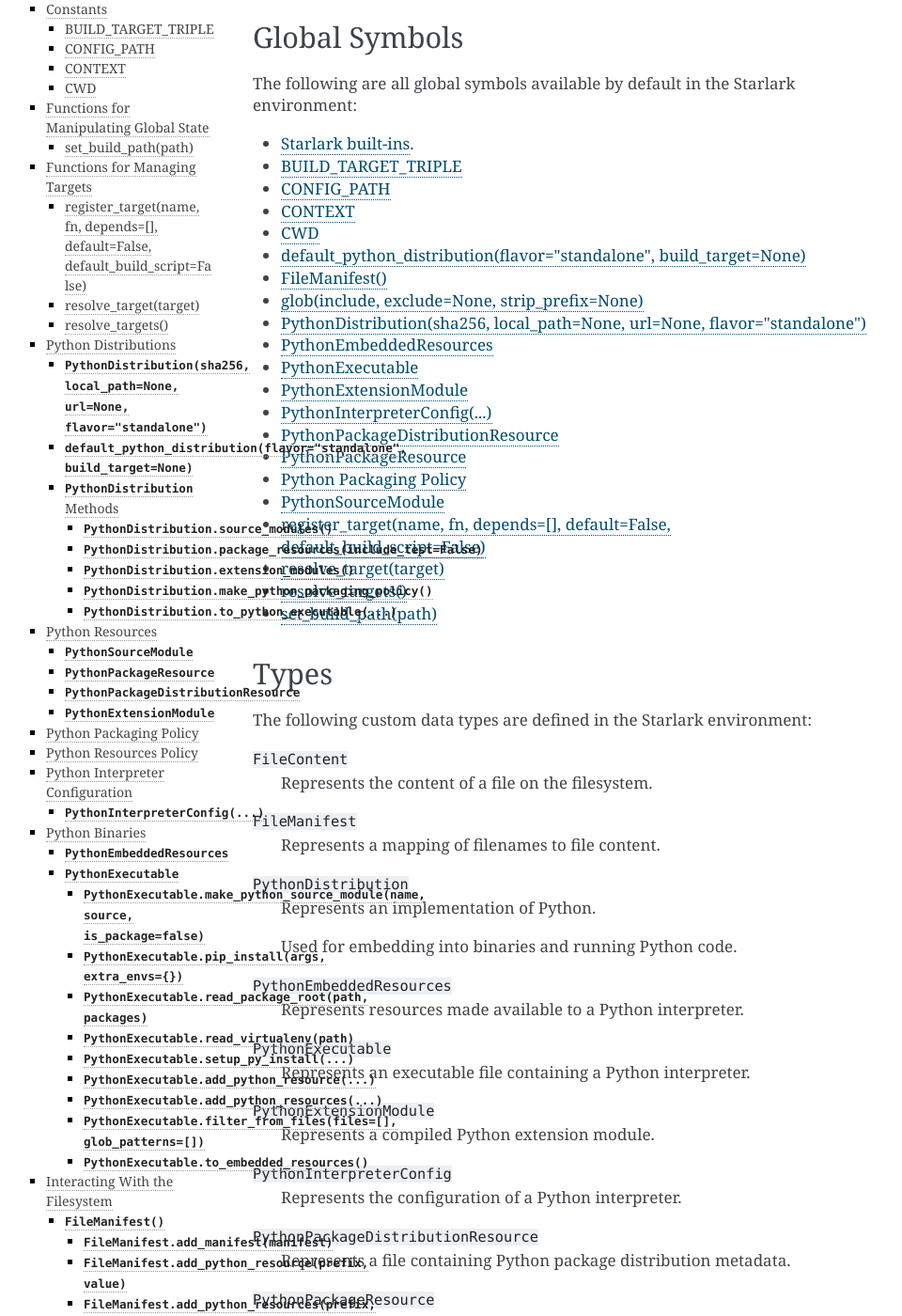
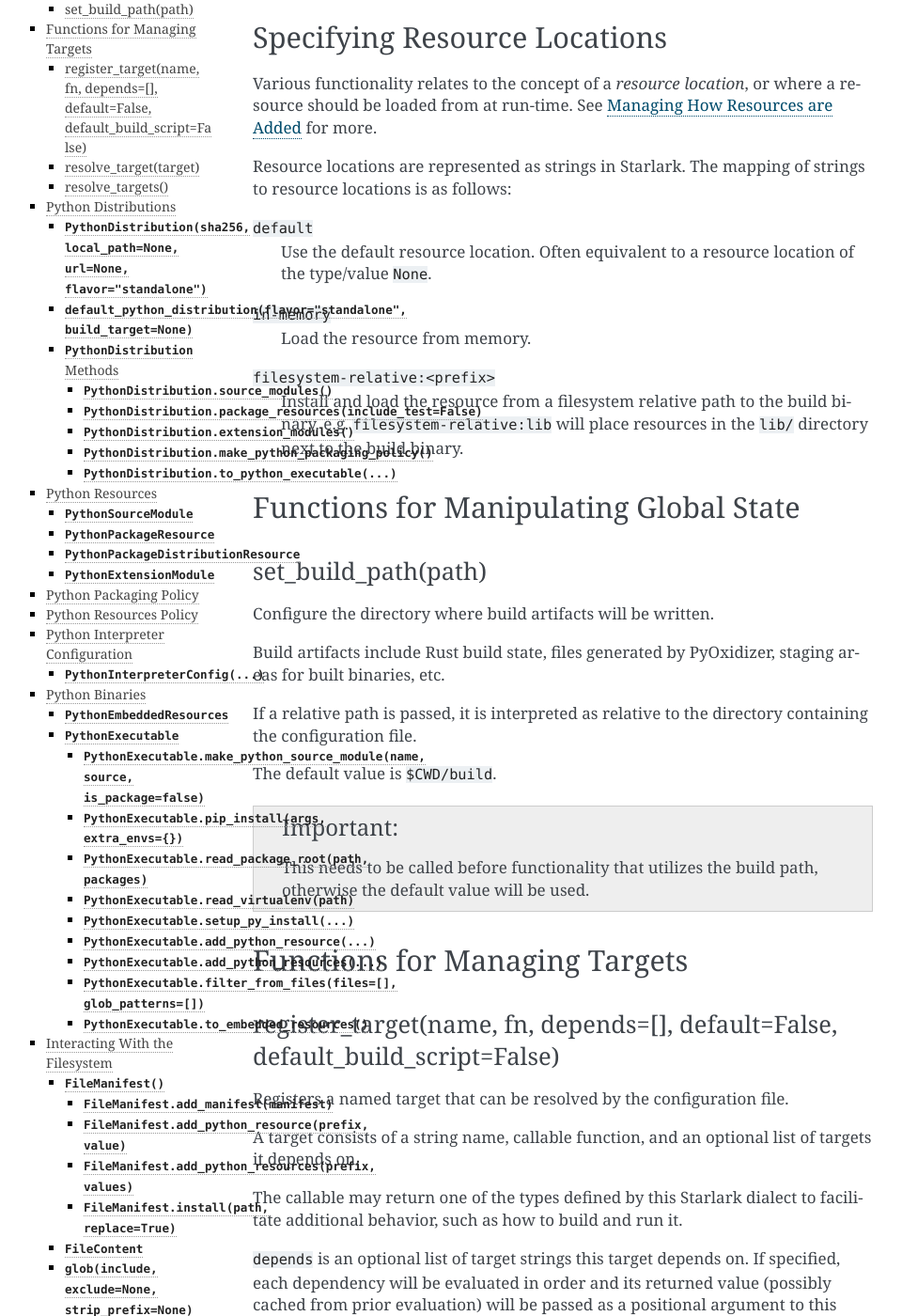
Before and after one commit to indygreg/PyOxidizer, a Sphinx documentation site: the page built from docs/config_api.rst, in a window 1280 px wide and 1400 px high, scrolled down 221 px. Shown: the whole window at 94% size, without its empty margins (151-1111 px from the left). Built offline with Sphinx 7.4.7, drawn with Linux system fonts in a browser that asks for light colours; the version number is read from the project's files by our own code; some of the changed text lies outside the part shown.

Commit message:
docs: split configuration file global symbols to own doc
And improve formatting so everything is linked.

```diff
--- a/docs/config.rst
+++ b/docs/config.rst
@@ -15,3 +15,4 @@
 
    config_locating
    config_processing
+   config_globals
--- a/docs/config_api.rst
+++ b/docs/config_api.rst
@@ -7,74 +7,6 @@
 This document describes the low-level API for ``PyOxidizer`` configuration
 files. For a higher-level overview of how configuration files work, see
 :ref:`config_files`.
-
-Global Symbols
-==============
-
-The following are all global symbols available by default in the
-Starlark environment:
-
-* `Starlark built-ins <https://github.com/bazelbuild/starlark/blob/master/spec.md#built-in-constants-and-functions>`_.
-* :ref:`config_build_target_triple`
-* :ref:`config_config_path`
-* :ref:`config_context`
-* :ref:`config_cwd`
-* :ref:`config_default_python_distribution`
-* :ref:`config_file_manifest`
-* :ref:`config_glob`
-* :ref:`config_python_distribution`
-* :ref:`config_python_embedded_resources`
-* :ref:`config_python_executable`
-* :ref:`config_python_extension_module`
-* :ref:`config_python_interpreter_config`
-* :ref:`config_python_package_distribution_resource`
-* :ref:`config_python_package_resource`
-* :ref:`config_python_packaging_policy`
-* :ref:`config_python_source_module`
-* :ref:`config_register_target`
-* :ref:`config_resolve_target`
-* :ref:`config_resolve_targets`
-* :ref:`config_set_build_path`
-
-Types
-=====
-
-The following custom data types are defined in the Starlark environment:
-
-``FileContent``
-   Represents the content of a file on the filesystem.
-
-``FileManifest``
-   Represents a mapping of filenames to file content.
-
-``PythonDistribution``
-   Represents an implementation of Python.
-
-   Used for embedding into binaries and running Python code.
-
-``PythonEmbeddedResources``
-   Represents resources made available to a Python interpreter.
-
-``PythonExecutable``
-   Represents an executable file containing a Python interpreter.
-
-``PythonExtensionModule``
-   Represents a compiled Python extension module.
-
-``PythonInterpreterConfig``
-   Represents the configuration of a Python interpreter.
-
-``PythonPackageDistributionResource``
-   Represents a file containing Python package distribution metadata.
-
-``PythonPackageResource``
-   Represents a non-module *resource* data file.
-
-``PythonPackagingPolicy``
-   Represents a policy controlling how Python resources are added to a binary.
-
-``PythonSourceModule``
-   Represents a ``.py`` file containing Python source code.
 
 .. _config_resource_locations:
 
@@ -99,43 +31,6 @@
    Install and load the resource from a filesystem relative path to the
    build binary. e.g. ``filesystem-relative:lib`` will place resources
    in the ``lib/`` directory next to the build binary.
-
-Constants
-=========
-
-PyOxidizer provides global constants as defined by the following sections.
-
-.. _config_build_target_triple:
-
-BUILD_TARGET_TRIPLE
--------------------
-
-The string Rust target triple that we're currently building for. Will be
-a value like ``x86_64-unknown-linux-gnu`` or ``x86_64-pc-windows-msvc``.
-Run ``rustup target list`` to see a list of targets.
-
-.. _config_config_path:
-
-CONFIG_PATH
------------
-
-The string path to the configuration file currently being evaluated.
-
-.. _config_context:
-
-CONTEXT
--------
-
-Holds build context. This is an internal variable and accessing it will
-not provide any value.
-
-.. _config_cwd:
-
-CWD
----
-
-The current working directory. Also the directory containing the active
-configuration file.
 
 Functions for Manipulating Global State
 =======================================
```
Also changed, not shown: docs/config_globals.rst (added, +123 -0 lines).
